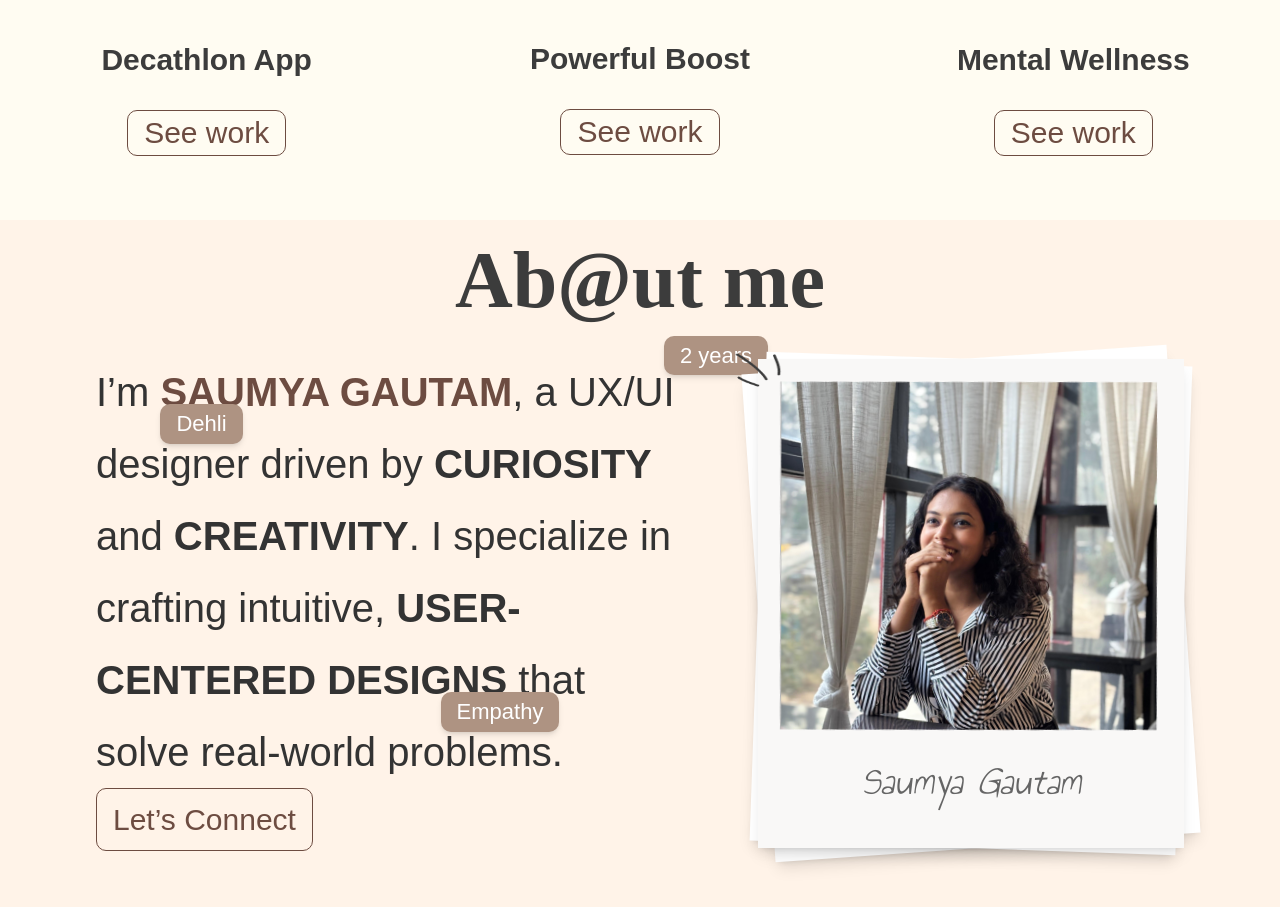
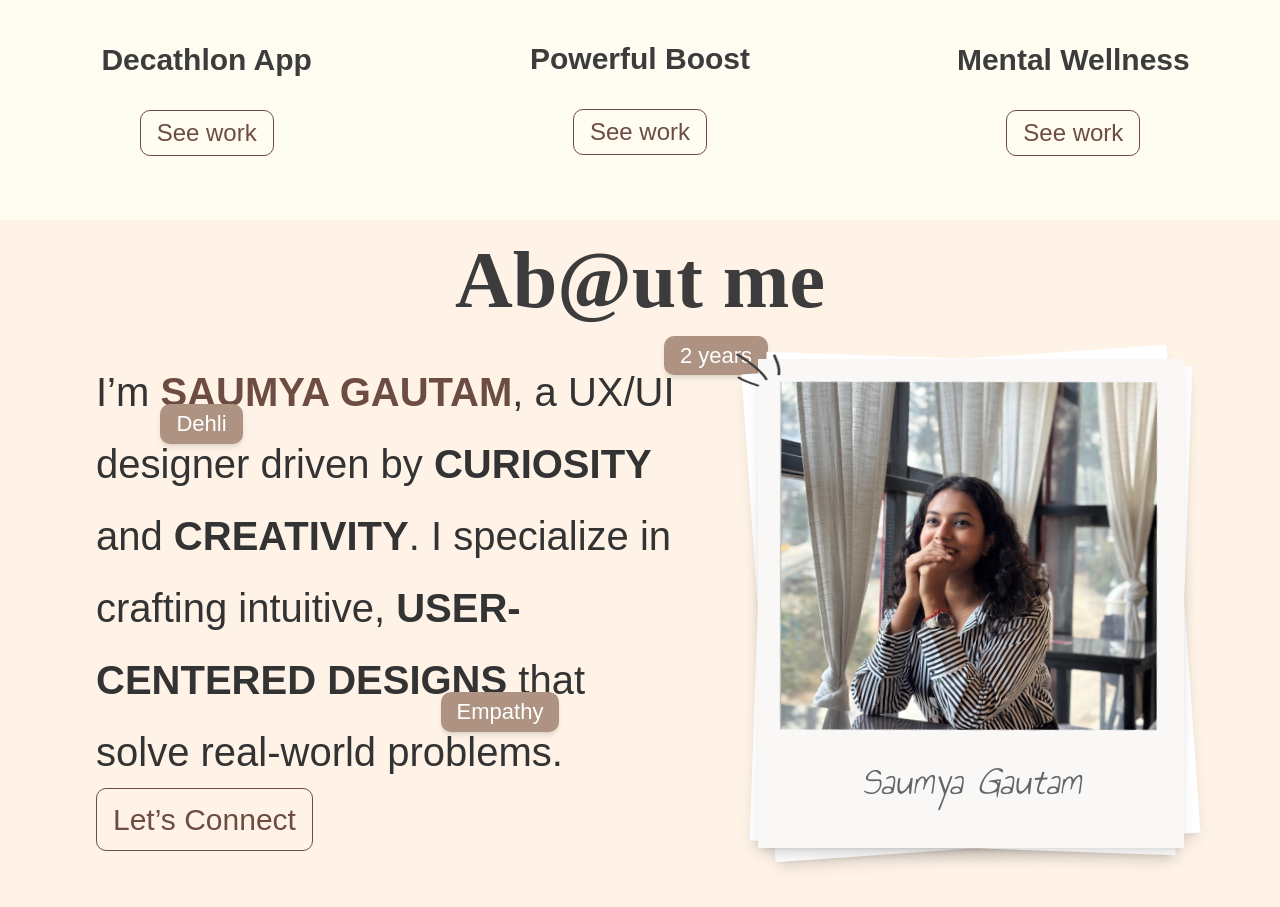
Before and after one commit to MohdAnas07/saumya-portfolio, a Next.js app: page / in a window 1280 px wide. Shown: the part 1653-2560 px from the top of the page. Built offline with nearby package versions, Linux system fonts and the light colour scheme; a web font is replaced by a local one.

Commit message:
fix font size

```diff
--- a/components/FeatureWorkSection/Components/WorkCard.tsx
+++ b/components/FeatureWorkSection/Components/WorkCard.tsx
@@ -13,7 +13,7 @@ const WorkCard = ({ image, title, link }: { image: string, title: string, link:
 
         <button
           onClick={() => window.location.href = link}
-          className={` font-montserrat border border-[#6D4C41] rounded-[10px] px-4 py-2 text-[#6D4C41] hover:bg-[#8A6C59] hover:text-white transition-all text-lg md:text-[30px] font-medium cursor-pointer inline mt-6  `}>
+          className={` font-montserrat border border-[#6D4C41] rounded-[10px] px-4 py-2 text-[#6D4C41] hover:bg-[#8A6C59] hover:text-white transition-all text-lg md:text-[24px] font-medium cursor-pointer inline mt-6  `}>
           See work
         </button>
       </div>
```
